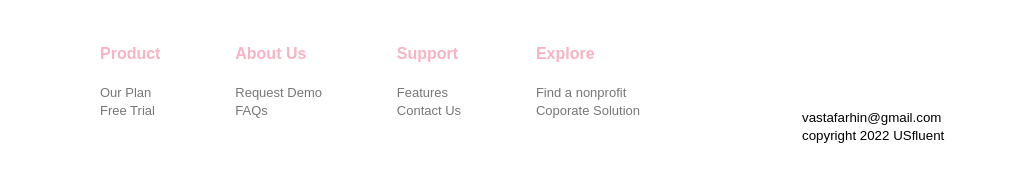
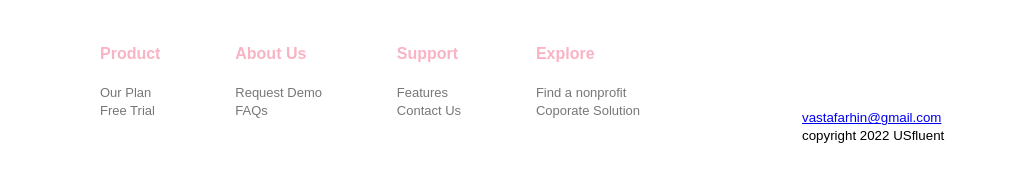
Before and after one commit to Vasta-Farhin/US-fluent, a plain HTML site: page index.html in a window 1280 px wide. Shown: the part 3660-3834 px from the top of the page, 0-1024 px from the left. Drawn offline with Linux system fonts and the light colour scheme; some packages are replaced by stand-ins of ours; a script that the page names is missing.

Commit message:
Update index.html

```diff
--- a/index.html
+++ b/index.html
@@ -211,7 +211,7 @@
             <div class="footer-right-col">
                 <div class="footer-info">
                     <div class="copyright-text">
-                        <small> vastafarhin@gmail.com </small><br>
+                        <small> <a href="mailto:vastafarhin@gmail.com">vastafarhin@gmail.com</a></small><br>
                         <small>copyright 2022 USfluent</small>
                     </div>
                     <div class="footer-logo">
```
